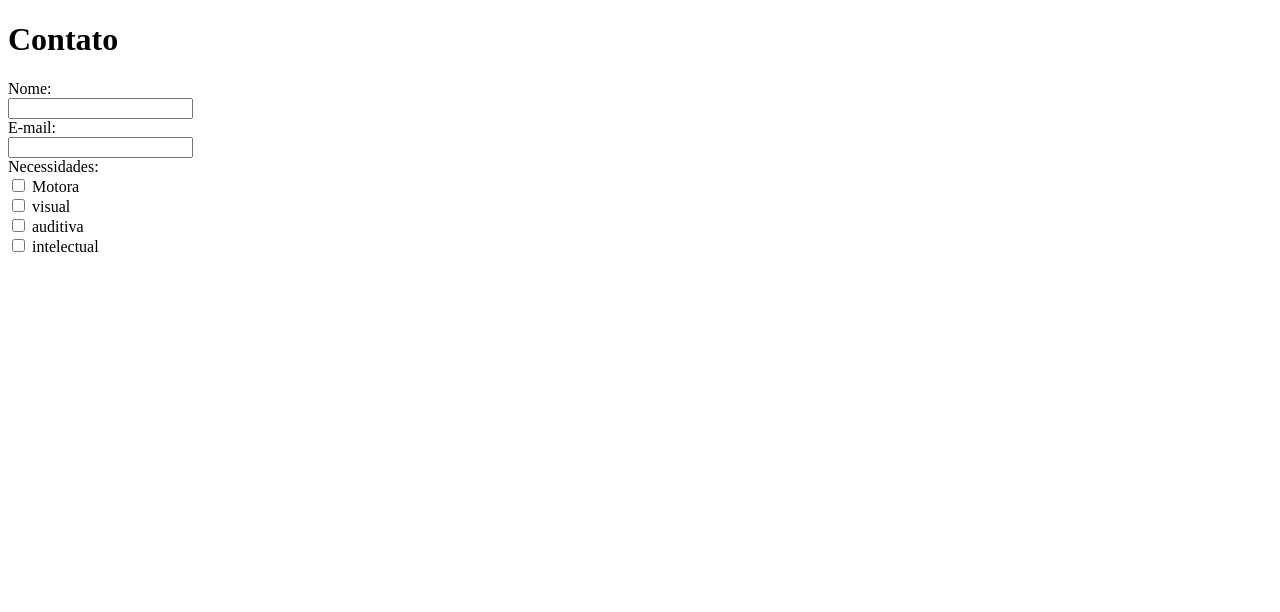
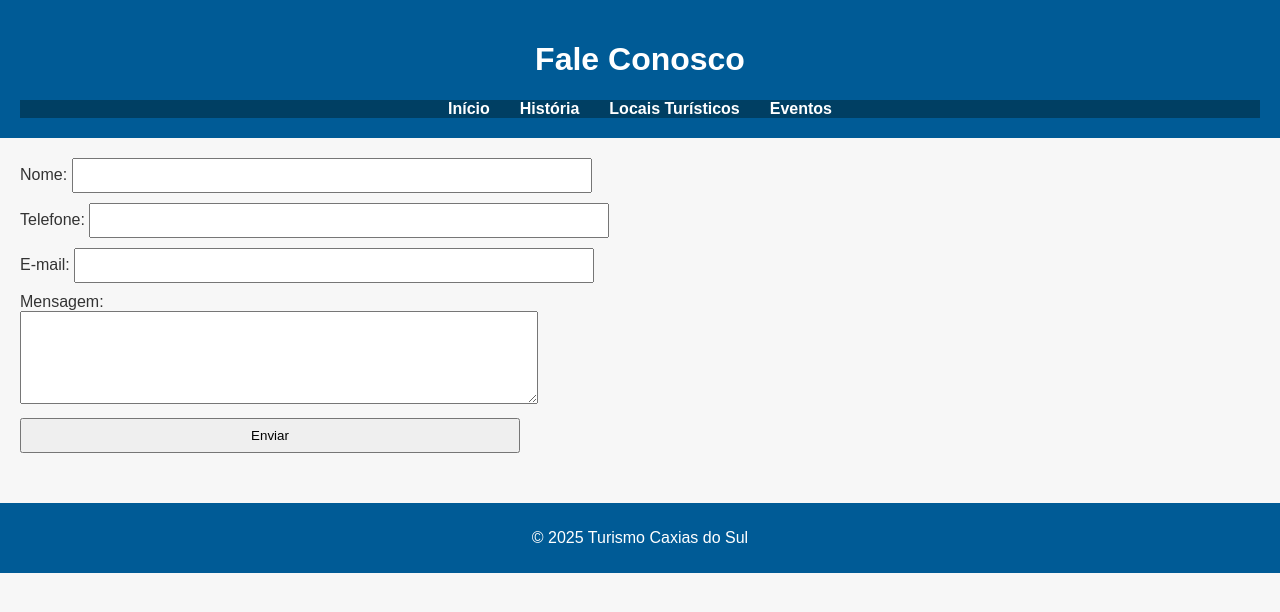
Before and after one commit to casca420/taldo-repositorio, a plain HTML site: page Contato.html in a window 1280 px wide. Drawn offline with Linux system fonts and the light colour scheme.

Commit message:
Add files via upload

```diff
--- a/Contato.html
+++ b/Contato.html
@@ -1,25 +1,43 @@
 <!DOCTYPE html>
-<html lang="pt-br">
+<html lang="pt-BR">
 <head>
   <meta charset="UTF-8">
   <title>Contato</title>
+  <link rel="stylesheet" href="style.css">
 </head>
 <body>
-        <h1>Contato</h1>
-        <form>
-            <label for="lnome">Nome:</label><br>
-            <input type="text" id="nome" name="nome"><br>
-            <label for="lemail">E-mail:</label><br>
-            <input type="text" id="email" name="email"><br>
-            <label for="lnecessidade">Necessidades:</label><br>
-            <input type="checkbox" id="motora" name="motora" value="Motora">
-            <label for="lmotora"> Motora</label><br>
-            <input type="checkbox" id="visual" name="visual" value="Visual"
-            <label for="lvisual"> visual</label><br>
-            <input type="checkbox" id="auditiva" name="auditiva" value="Auditiva"
-            <label for="lauditiva"> auditiva</label><br>
-            <input type="checkbox" id="intelectual" name="intelectual" value="Intelectual"
-            <label for="lintelectual"> intelectual</label>
+  <header>
+    <h1>Fale Conosco</h1>
+    <nav>
+      <ul>
+        <li><a href="index.html">Início</a></li>
+        <li><a href="historia.html">História</a></li>
+        <li><a href="locais.html">Locais Turísticos</a></li>
+        <li><a href="eventos.html">Eventos</a></li>
+      </ul>
+    </nav>
+  </header>
+
+  <main>
+    <form action="#" method="post">
+      <label for="nome">Nome:</label>
+      <input type="text" id="nome" name="nome" required><br>
+
+      <label for="fone">Telefone:</label>
+      <input type="tel" id="fone" name="fone"><br>
+
+      <label for="email">E-mail:</label>
+      <input type="email" id="email" name="email" required><br>
+
+      <label for="mensagem">Mensagem:</label><br>
+      <textarea id="mensagem" name="mensagem" rows="5" required></textarea><br>
+
+      <input type="submit" value="Enviar">
     </form>
+  </main>
+
+  <footer>
+    <p>&copy; 2025 Turismo Caxias do Sul</p>
+  </footer>
 </body>
 </html>
--- /dev/null
+++ b/style.css
@@ -0,0 +1,52 @@
+body {
+  font-family: Arial, sans-serif;
+  margin: 0;
+  padding: 0;
+  background-color: #f7f7f7;
+  color: #333;
+}
+
+header {
+  background-color: #005b96;
+  color: white;
+  padding: 20px;
+  text-align: center;
+}
+
+nav ul {
+  list-style: none;
+  padding: 0;
+  display: flex;
+  justify-content: center;
+  background-color: #003f63;
+  margin: 0;
+}
+
+nav ul li {
+  margin: 0 15px;
+}
+
+nav ul li a {
+  color: white;
+  text-decoration: none;
+  font-weight: bold;
+}
+
+main {
+  padding: 20px;
+}
+
+footer {
+  background-color: #005b96;
+  color: white;
+  text-align: center;
+  padding: 10px;
+  margin-top: 20px;
+}
+
+form input, form textarea {
+  width: 100%;
+  max-width: 500px;
+  margin-bottom: 10px;
+  padding: 8px;
+}
```
Also changed, not shown: Eventos.html (added, +33 -0 lines), Locais.html (added, +34 -0 lines), historia.html (added, +29 -0 lines), index.html (added, +38 -0 lines), site turistico cxs.html (added, +14 -0 lines). Lines whose indentation alone changed are shown as unchanged.
